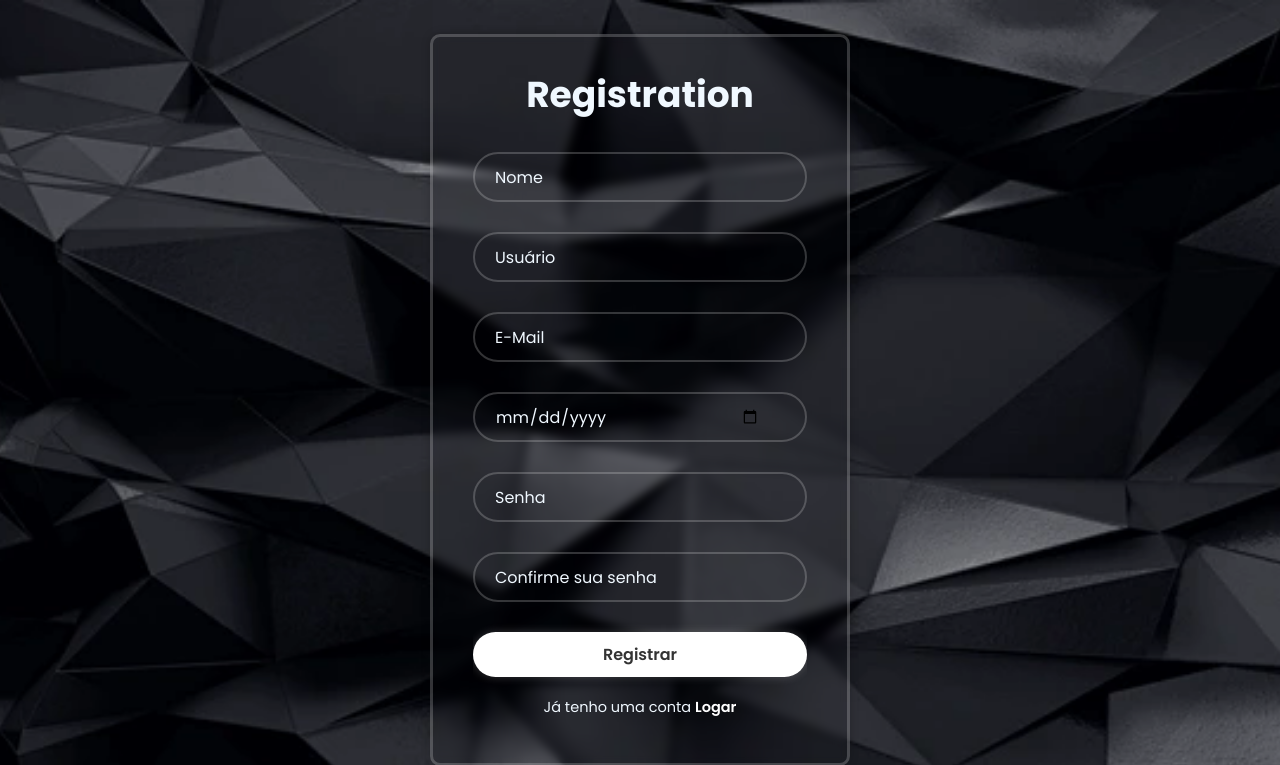
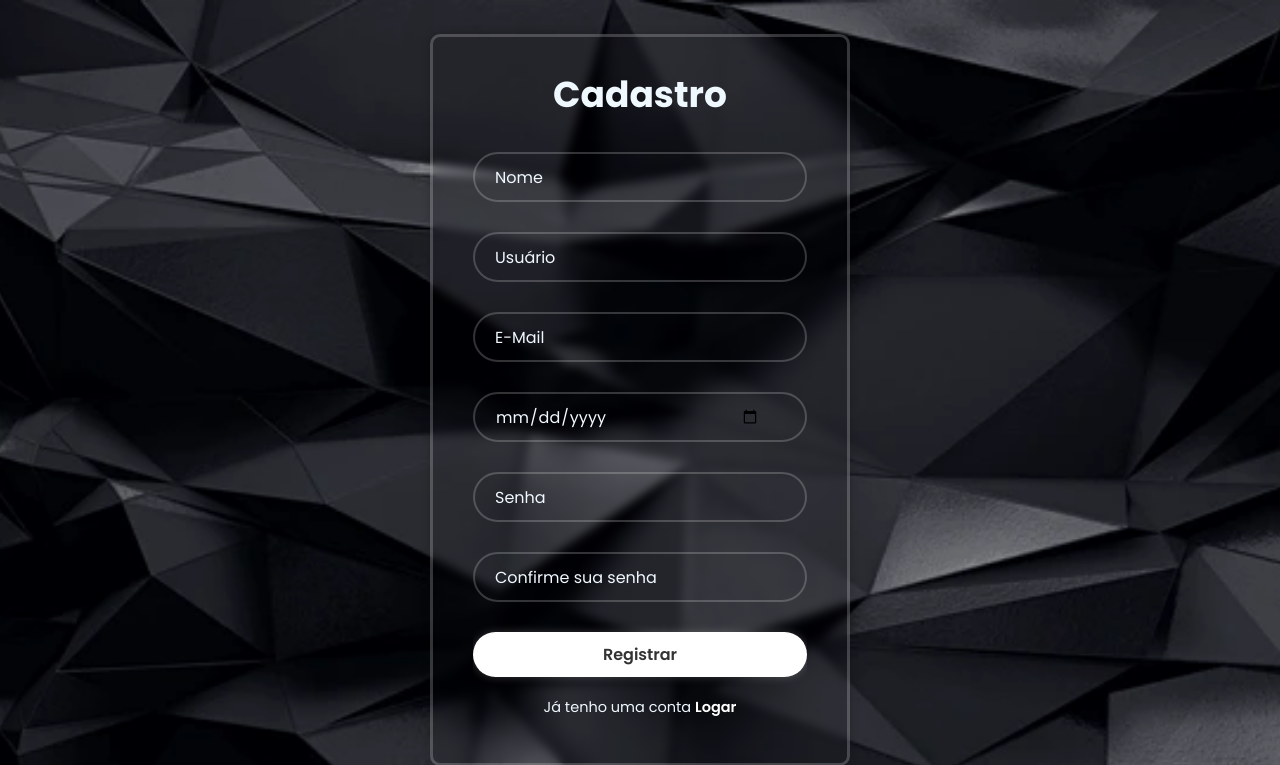
Before and after one commit to Fujikakombi/projetoControledeponto, a PHP site: page /registration.php in a window 1280 px wide. Shown: the top 765 px of the page. Run offline with PHP 8.4, Linux system fonts and the light colour scheme; data that the repository does not hold is empty.

Commit message:
Atualizando projeto

```diff
--- a/index.php
+++ b/index.php
@@ -60,7 +60,7 @@ if (!empty($_SESSION["id"])) {
                         include("cadastro.php");
                         break;
                     case "listar":
-                        include("listarUsuario.php");
+                        include("listarregistro.php");
                         break;
                     case "salvar":
                         include("gravarUsuario.php");
--- a/registration.php
+++ b/registration.php
@@ -39,7 +39,7 @@ if (isset($_POST["submit"])) {
 <body>
     <div class="regiscreen">
         <form action="" method="post" autocomplete="off">
-            <h2>Registration</h2>
+            <h2>Cadastro</h2>
             <div class="input-box">
                 <input type="text" name="Nome" placeholder="Nome" required>
             </div>
```
Also changed, not shown: listarregistro.php (renamed from listarUsuario.php).
